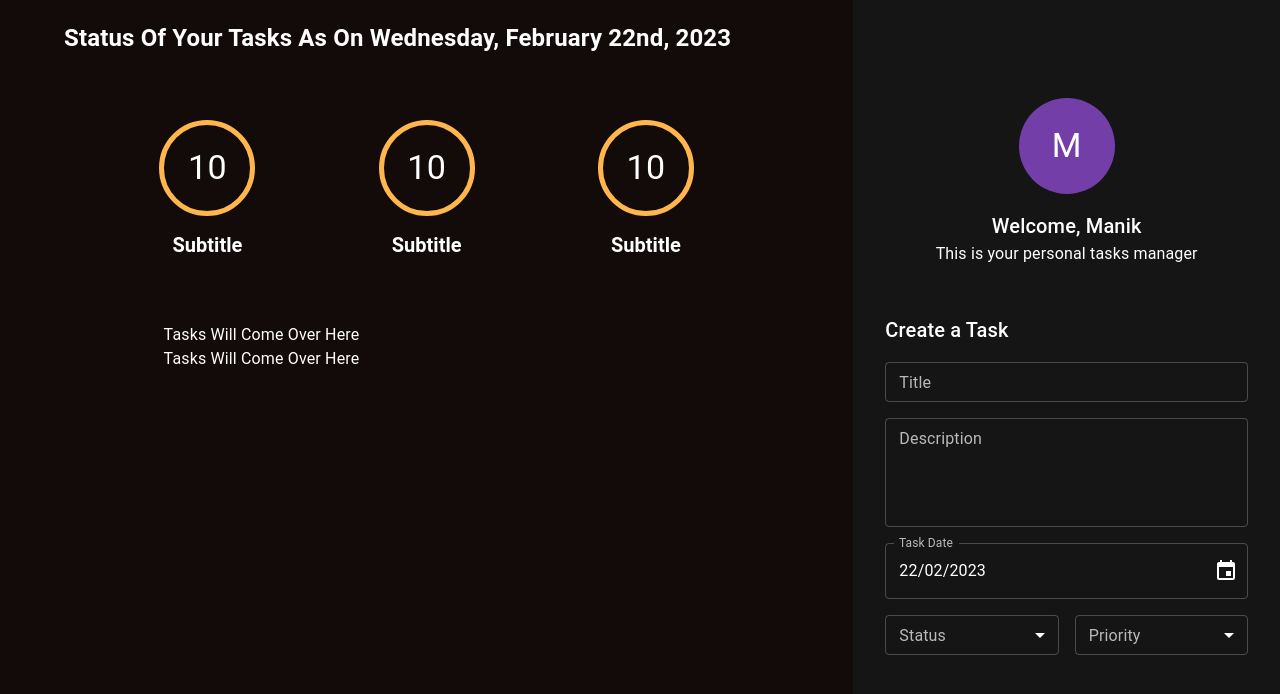
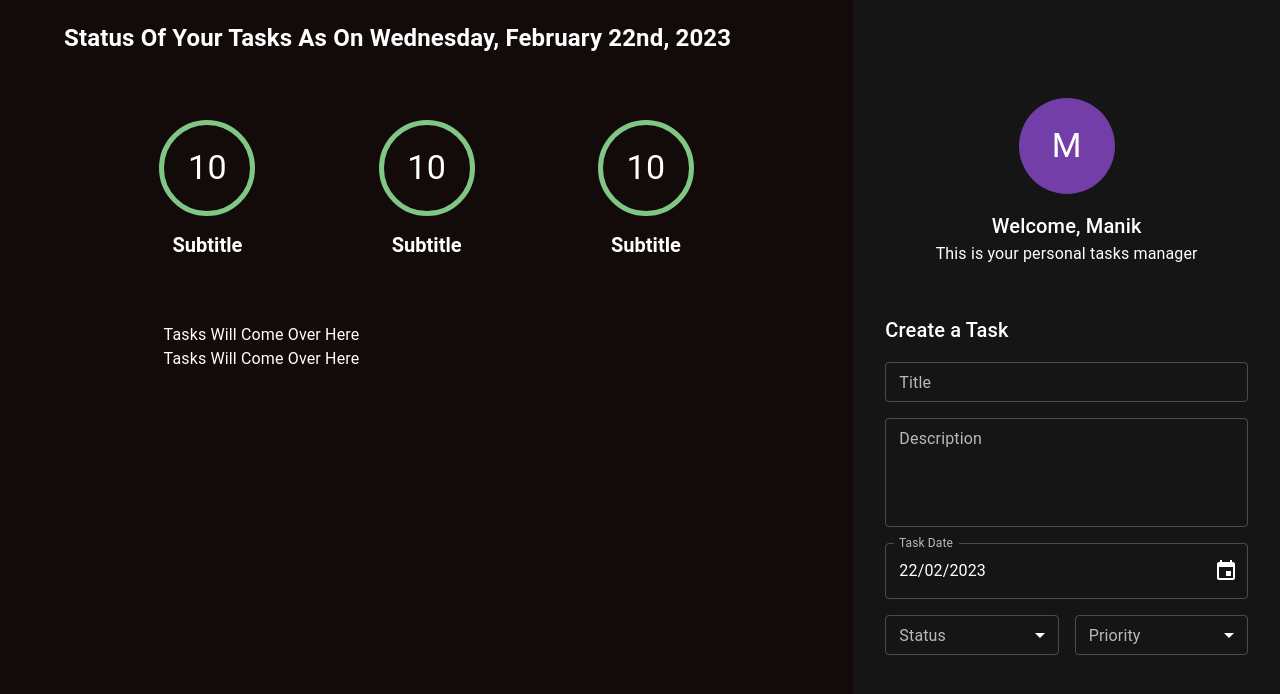
Before and after one commit to AlexMamani85/todo_react, a React (Create React App) app: page / in a window 1280 px wide. Shown: the top 694 px of the page. Built offline with nearby package versions, Linux system fonts and the light colour scheme.

Commit message:
CHORE: creating the Correct Border Color

```diff
--- /dev/null
+++ b/src/components/taskCounter/helpers/emitCorrectBorderColor.ts
@@ -0,0 +1,16 @@
+import { Status } from '../../createTaskForm/enums/Status';
+import { TaskCounterStatusType } from './../interfaces/ITaskCounter';
+
+export const emitCorrectBorderColor = (
+    status: TaskCounterStatusType,
+): string => {
+
+    switch(status) {
+      case Status.todo:
+          return 'error.light';
+      case Status.inProgress:
+          return 'warning.light';
+      case Status.completed:
+          return 'success.light';
+    }
+};
--- a/src/components/taskCounter/taskCounter.tsx
+++ b/src/components/taskCounter/taskCounter.tsx
@@ -2,6 +2,7 @@
 import { Avatar, Box, Typography } from '@mui/material';
 import { ITaskCounter } from './interfaces/ITaskCounter';
 import { Status } from '../createTaskForm/enums/Status';
+import { emitCorrectBorderColor } from './helpers/emitCorrectBorderColor';
 
 export const TaskCounter: FC<ITaskCounter> = ( props ): ReactElement => {
   // Destructure props
@@ -22,7 +23,9 @@
             width: '96px',
             height: '96px',
             marginBottom: '16px',
-            borderColor: 'warning.light',
+            borderColor: `${emitCorrectBorderColor(
+              status,
+            )}`,
           }}
         >
           <Typography color="#ffffff" variant="h4" >
```
